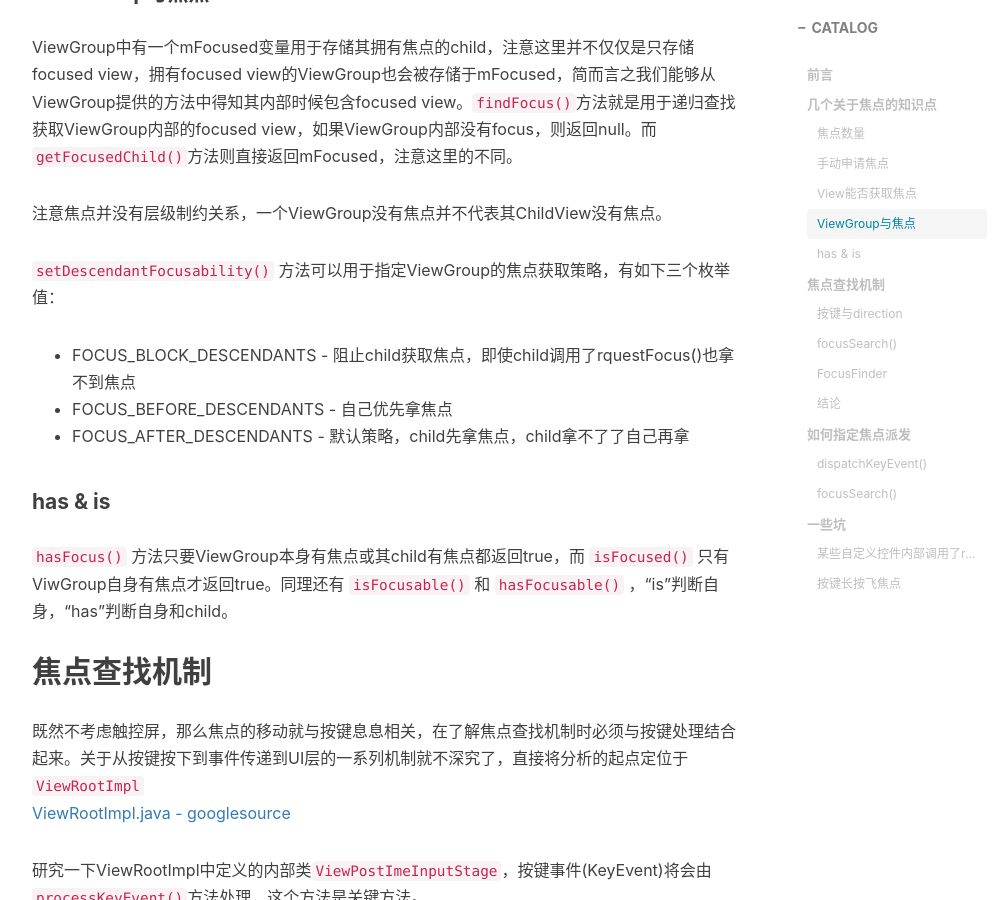
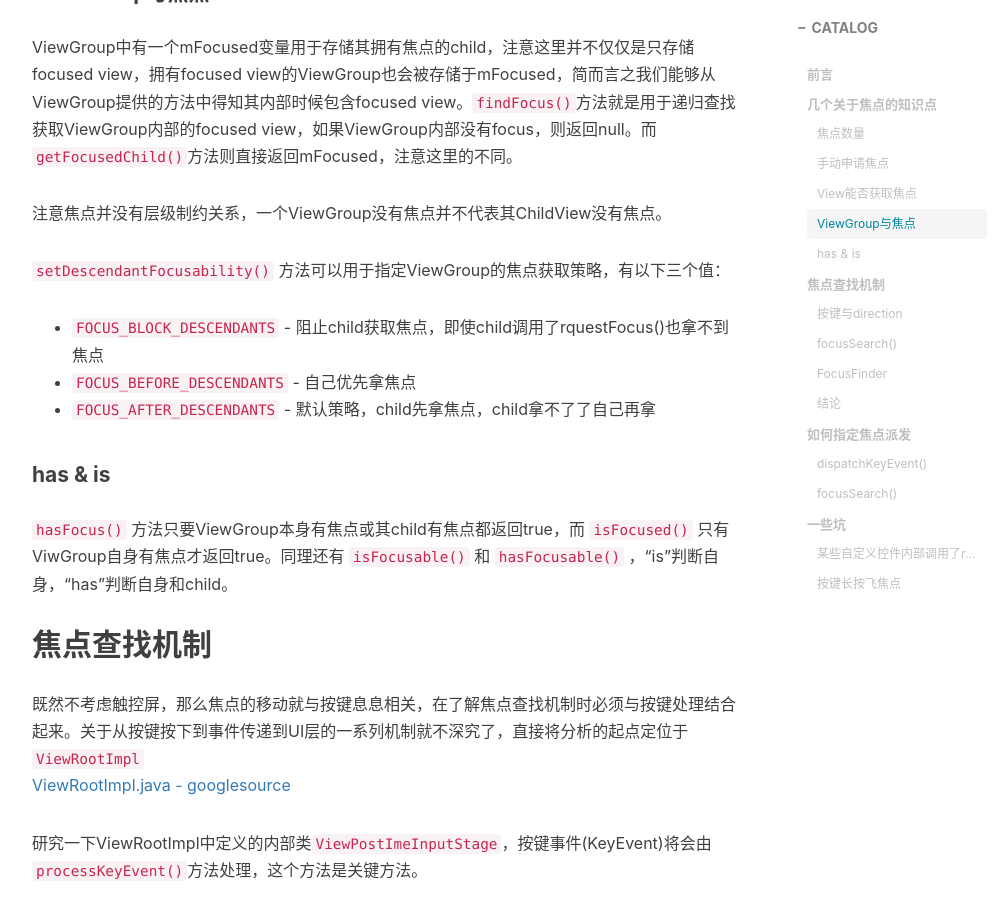
Before and after one commit to lx8421bcd/lx8421bcd.github.io, a Jekyll site: the page built from _posts/2018-12-10-TV端开发之焦点处理.md, in a window 1280 px wide and 900 px high, scrolled down 1323 px. Shown: the whole window, without its empty margins (233-1228 px from the left). Built offline with Jekyll 4.4.1, drawn with Linux system fonts in a browser that asks for light colours; nearby versions of some CDN libraries; comment, search, counter and statistics services are not loaded; some of the changed text lies outside the part shown.

Commit message:
Update 2018-12-10-TV端开发之焦点处理.md

````diff
--- a/_posts/2018-12-10-TV端开发之焦点处理.md
+++ b/_posts/2018-12-10-TV端开发之焦点处理.md
@@ -31,10 +31,10 @@ ViewGroup中有一个mFocused变量用于存储其拥有焦点的child，注意
 
 注意焦点并没有层级制约关系，一个ViewGroup没有焦点并不代表其ChildView没有焦点。
 
-```setDescendantFocusability()``` 方法可以用于指定ViewGroup的焦点获取策略，有如下三个枚举值：
-* FOCUS_BLOCK_DESCENDANTS - 阻止child获取焦点，即使child调用了rquestFocus()也拿不到焦点
-* FOCUS_BEFORE_DESCENDANTS - 自己优先拿焦点
-* FOCUS_AFTER_DESCENDANTS - 默认策略，child先拿焦点，child拿不了了自己再拿
+```setDescendantFocusability()``` 方法可以用于指定ViewGroup的焦点获取策略，有以下三个值：
+* ```FOCUS_BLOCK_DESCENDANTS``` - 阻止child获取焦点，即使child调用了rquestFocus()也拿不到焦点
+* ```FOCUS_BEFORE_DESCENDANTS``` - 自己优先拿焦点
+* ```FOCUS_AFTER_DESCENDANTS``` - 默认策略，child先拿焦点，child拿不了了自己再拿
 
 #### has & is
 ```hasFocus()``` 方法只要ViewGroup本身有焦点或其child有焦点都返回true，而 ```isFocused()``` 只有ViwGroup自身有焦点才返回true。同理还有 ```isFocusable()``` 和 ```hasFocusable()``` ，“is”判断自身，“has”判断自身和child。
@@ -197,8 +197,9 @@ mParent是ViewParent接口的实例，在这里可以认为是ViewGroup，所以
 可以看到仍然是个逐级上查的逻辑，只不过多了一点，当ViewGroup是根布局时，将会调用FocusFinder去查找焦点。
 
 #### FocusFinder
+FocusFinder是一个全局单例，通过之前的代码我们可以确定绝大部分默认的焦点查找最后都会交由FocusFinder来处理。
 [FocusFinder.java - googlesource](https://android.googlesource.com/platform/frameworks/base/+/master/core/java/android/view/FocusFinder.java)
-FocusFinder是一个全局单例，通过之前的代码我们可以确定绝大部分默认的焦点查找最后都会交由FocusFinder来处理。调用```FocusFinder.findeNextFocus()```最后会执行到这个方法：
+调用```FocusFinder.findeNextFocus()```最后会执行到这个方法：
 ```java
 private View findNextFocus(ViewGroup root, View focused, Rect focusedRect, int direction) {
     View next = null;
````
Also changed, not shown: other parts of _posts/2018-12-10-TV端开发之焦点处理.md (+1 -1 lines).
